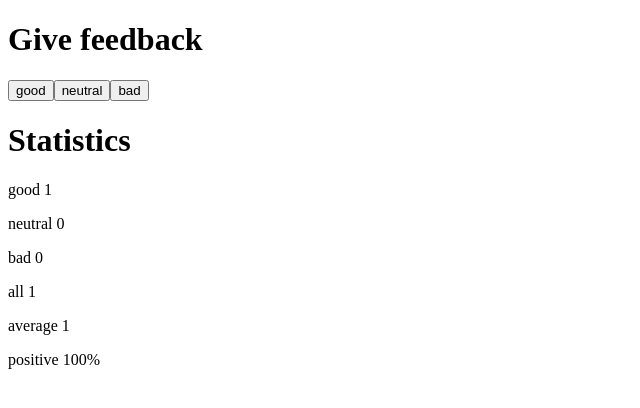
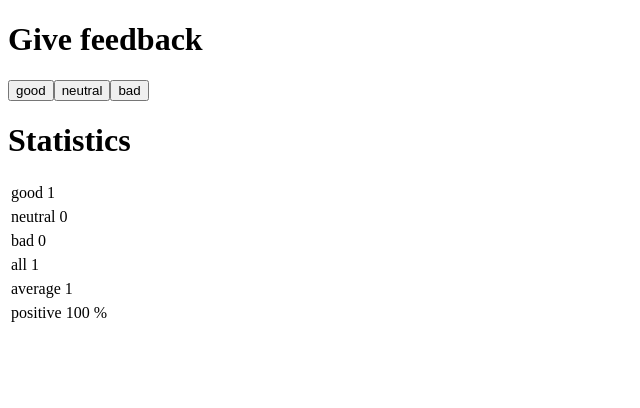
Before and after one commit to joblulhoque/part1, a React (Create React App) app: page / in a window 1280 px wide. Both pictures are taken after a click on the button "good". Shown: the top 408 px of the page, without its empty margins (0-640 px from the left). Built offline with nearby package versions, Linux system fonts and the light colour scheme.

Commit message:
unicafe step6 exercises 1.11 has been done

```diff
--- a/src/App.js
+++ b/src/App.js
@@ -11,7 +11,13 @@
 const StatisticsLine = (props) => {
   return (
     <div>
-      <p>{props.text} {props.value}{props.extra}</p>
+    <table>
+      <tr>
+        <td>{props.text}</td>
+        <td>{props.value}</td>
+        <td>{props.extra}</td>
+      </tr>
+    </table>
     </div>
   )
 }
```
